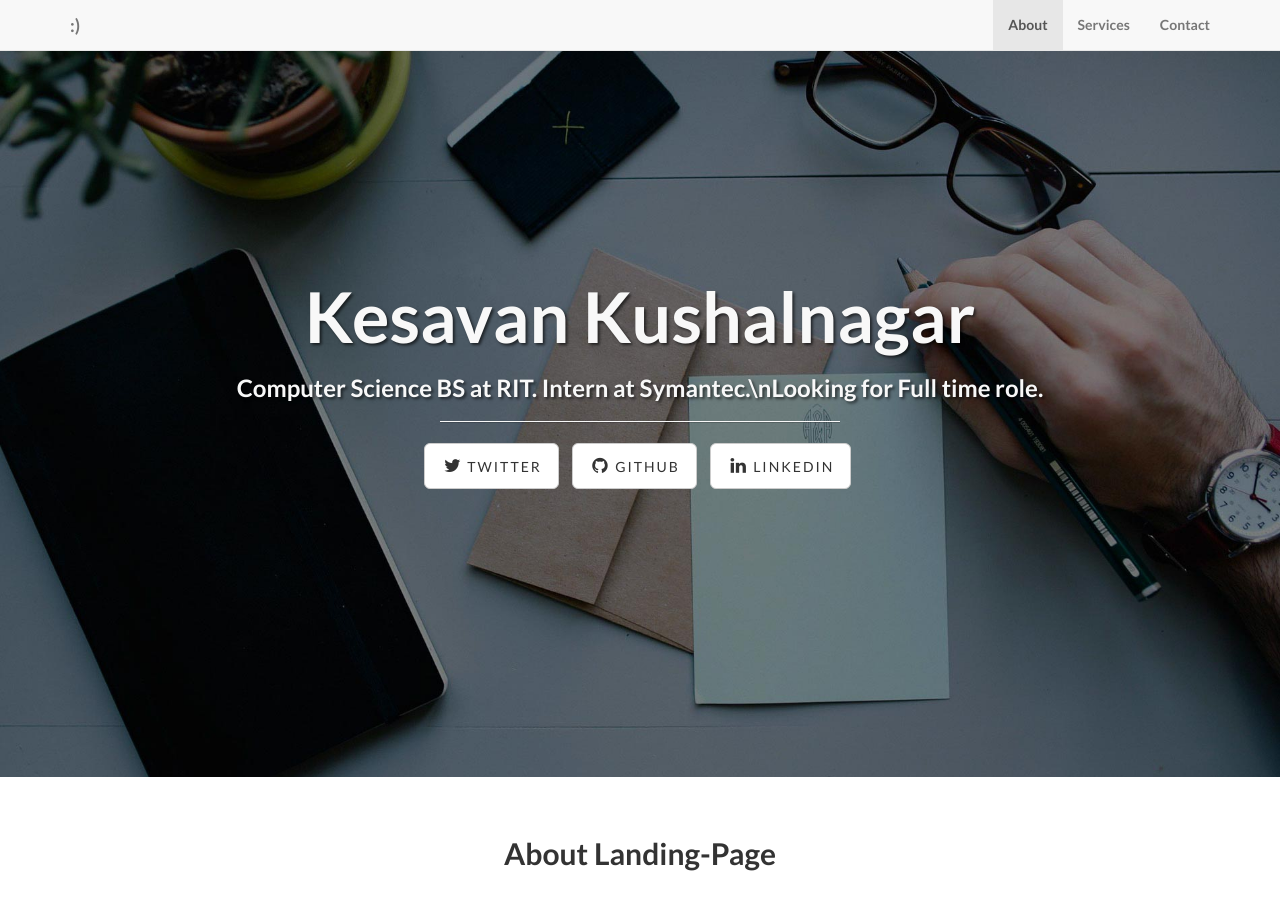
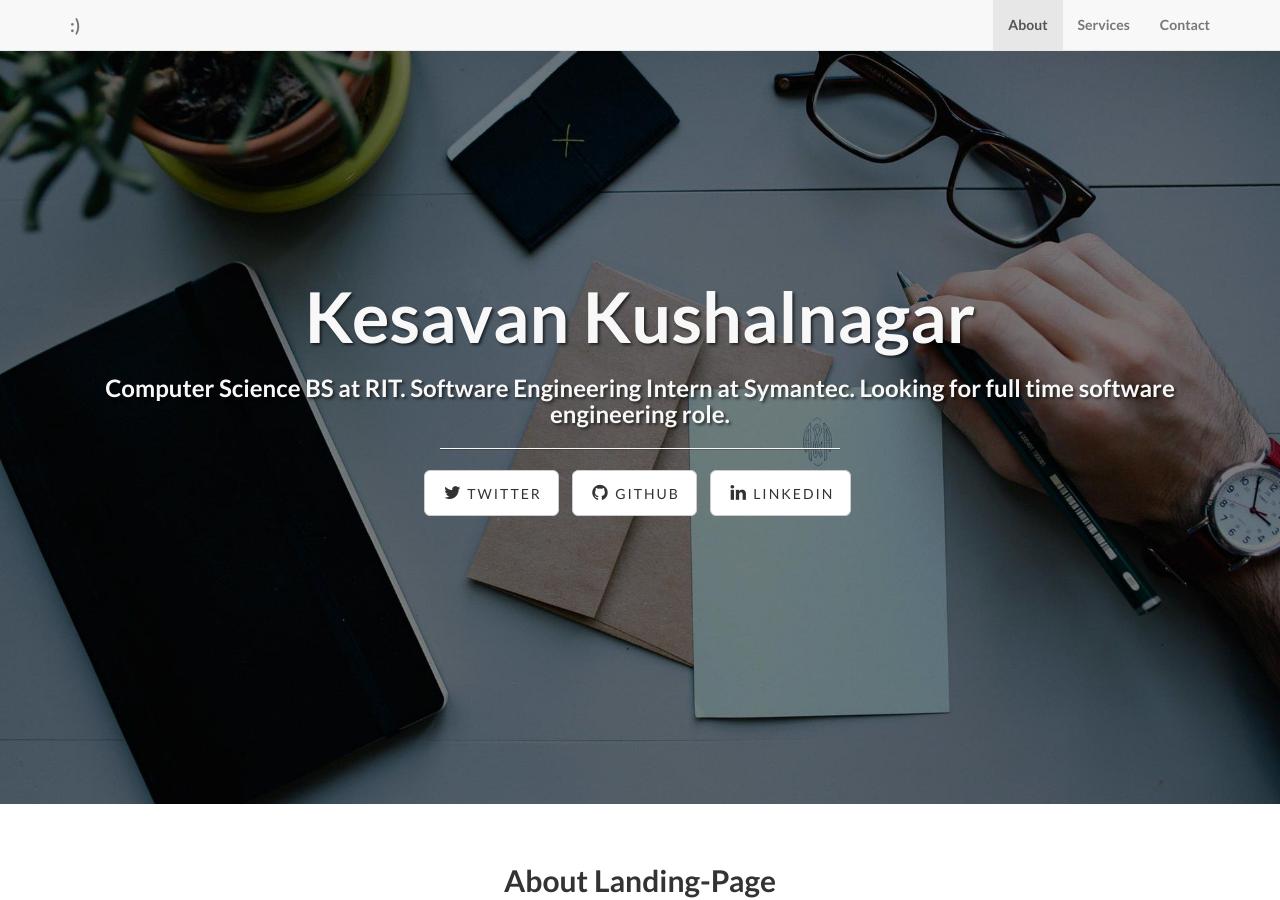
Before and after one commit to kasplat/kesavankushalnagar, a Jekyll site: the page built from index.html, in a window 1280 px wide and 900 px high. Built offline with Jekyll 4.4.1, drawn with Linux system fonts in a browser that asks for light colours; nearby versions of some CDN libraries; library files that are not in the unit come from our copies.

Commit message:
change subtitle

```diff
--- a/index.html
+++ b/index.html
@@ -1,5 +1,5 @@
 ---
 layout: default
 title: Kesavan Kushalnagar
-subTitle: Computer Science BS at RIT. Intern at Symantec.\nLooking for Full time role.
+subTitle: Computer Science BS at RIT. Software Engineering Intern at Symantec. Looking for full time software engineering role.
 ---
```
